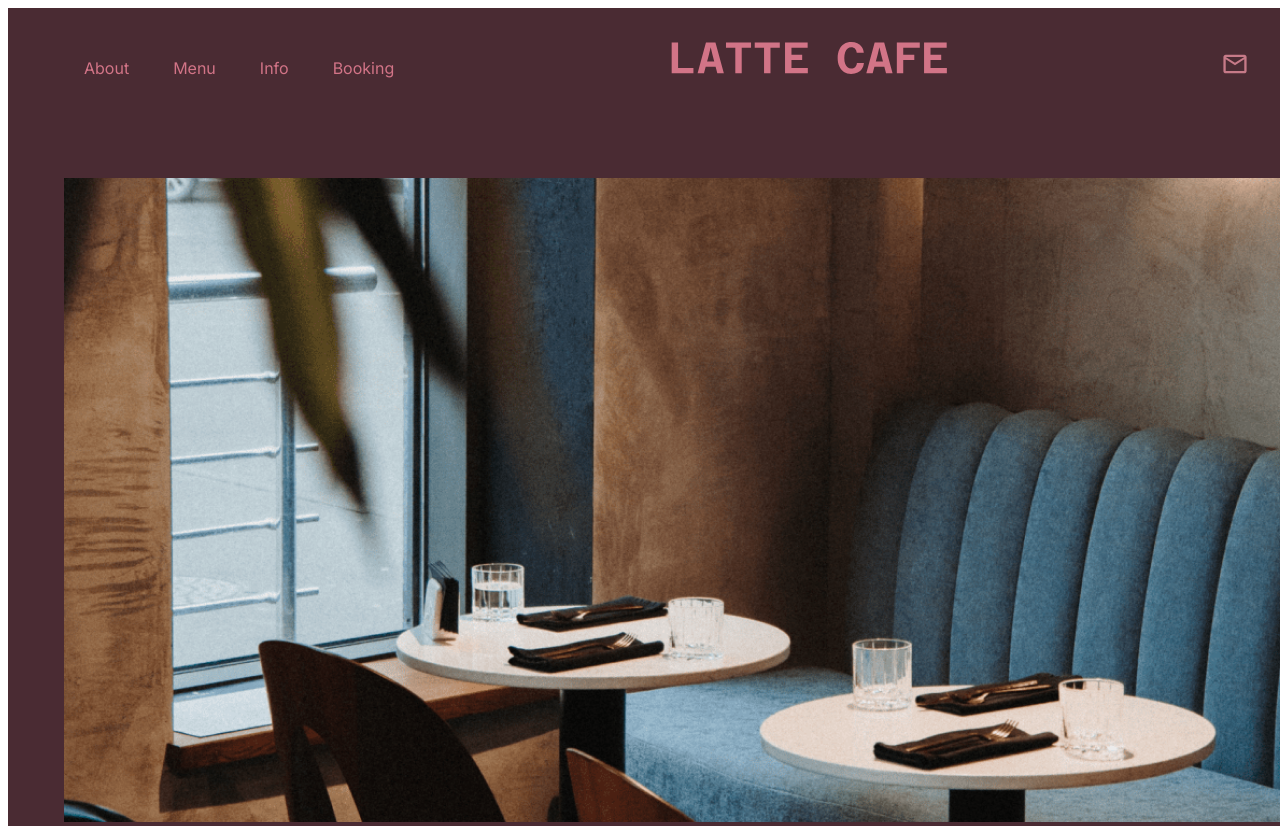
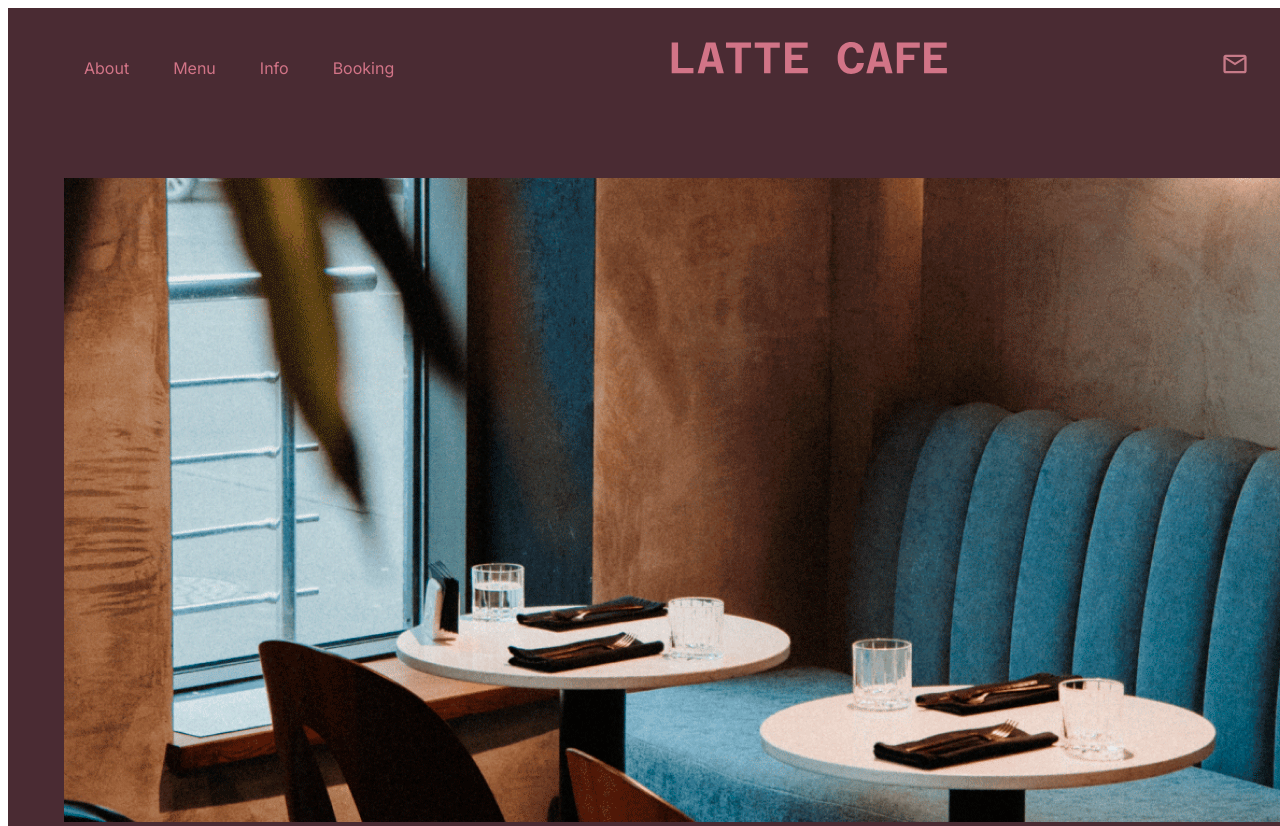
Before and after one commit to WhyRain007/probe, a plain HTML site: page index.html in a window 1280 px wide. Shown: the top 826 px of the page. Drawn offline with nearby package versions, Linux system fonts and the light colour scheme; a web font is replaced by a local one.

Commit message:
Update index.html

```diff
--- a/index.html
+++ b/index.html
@@ -73,7 +73,7 @@
 <div class="article" >
     <div class="imgg">
 
-<img src="img/photo.png" alt="" ></div>
+<img src="photo2.png" alt="" ></div>
 
     </div>
     <!-- фото
```
